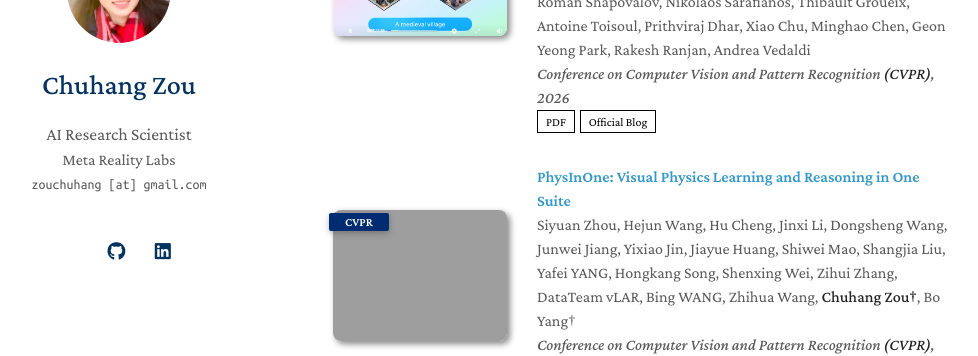
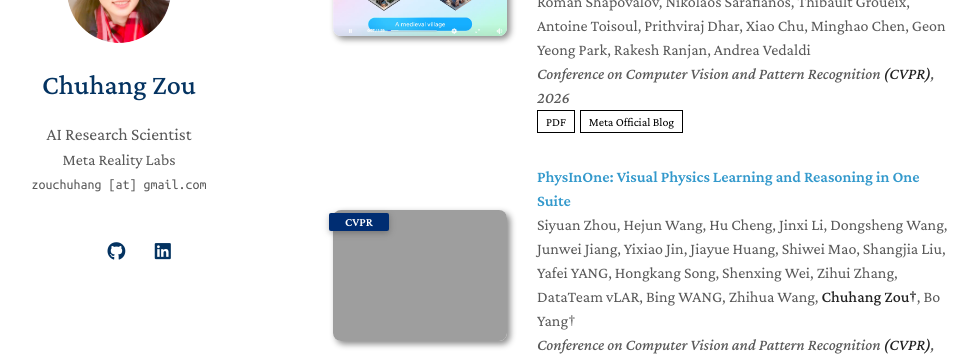
Before and after one commit to zouchuhang/zouchuhang.github.io, a Jekyll site: the page built from index.md, in a window 1280 px wide and 900 px high, scrolled down 898 px. Shown: the part 145-501 px from the top of the window, without its empty margins (157-1135 px from the left). Built offline with Jekyll 4.4.1, drawn with Linux system fonts in a browser that asks for light colours; a style sheet for code colours, icons or effects is not loaded.

Commit message:
Rename Official Blog to Meta Official Blog for WorldGen

```diff
--- a/_data/publications.yml
+++ b/_data/publications.yml
@@ -6,7 +6,7 @@ main:
     conference: Conference on Computer Vision and Pattern Recognition <strong>(CVPR)</strong>, 2026
     pdf: https://arxiv.org/pdf/2511.16825
     page: https://www.meta.com/blog/worldgen-3d-world-generation-reality-labs-generative-ai-research/
-    page_label: Official Blog
+    page_label: Meta Official Blog
     image: https://zouchuhang.github.io/publications/quickview/worldgen.png
 
   - title: "PhysInOne: Visual Physics Learning and Reasoning in One Suite"
```
